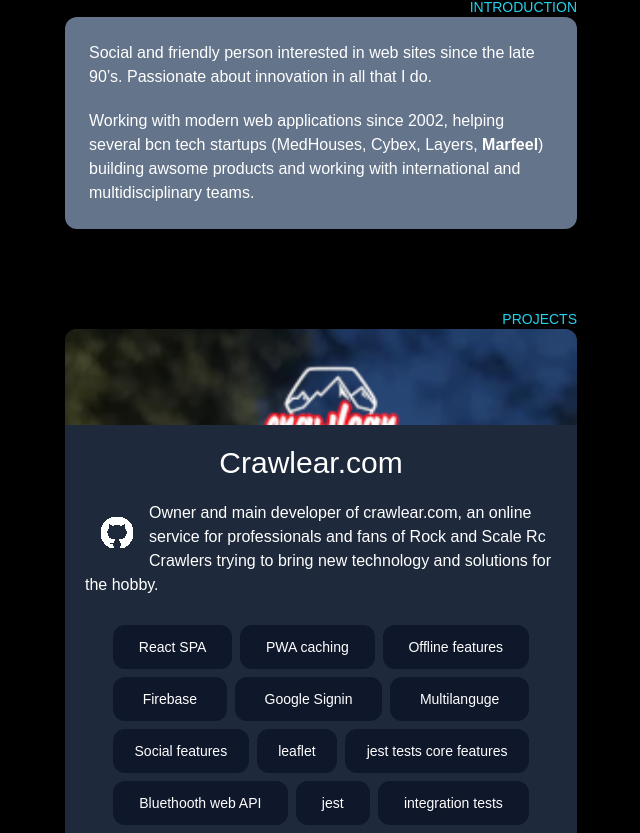
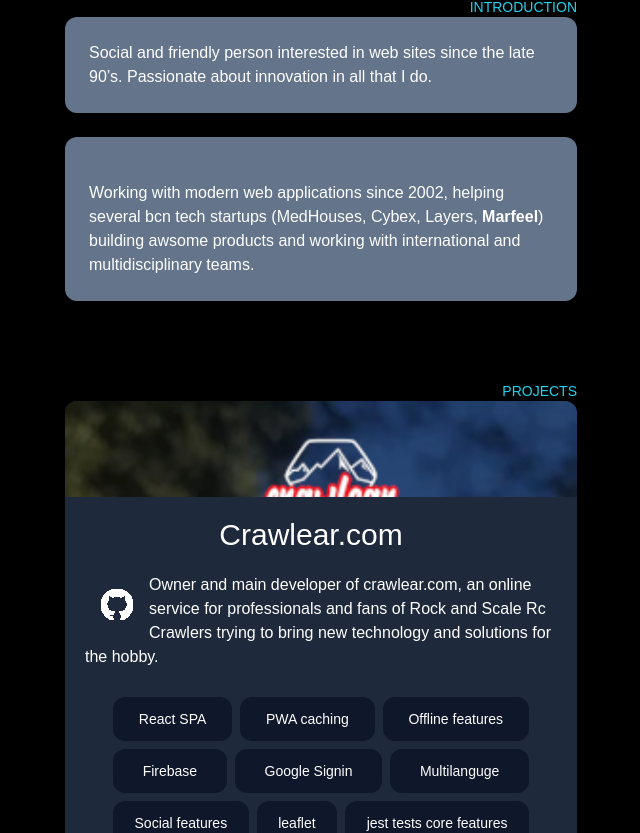
Before and after one commit to neuroflip/flatline-website, a Next.js app: page / in a window 1280 px wide. Shown: the part 434-1267 px from the top of the page, without its empty margins (319-959 px from the left). Built offline with nearby package versions, Linux system fonts and the light colour scheme; a web font is replaced by a local one.

Commit message:
Refactorized the info inside the page (cards, projects and text content)

```diff
--- a/app/page.tsx
+++ b/app/page.tsx
@@ -3,16 +3,11 @@
 import InternalLinks from "./ui/InternalLinks";
 import ObsoleteEngine from "./ui/ObsoleteEngine/ObsoleteEngine";
 import TagCard from "./ui/TagCard";
-import Card from "./ui/Card";
-import Crawlear from "./ui/projects/Crawlear";
-import ProjectObsolete from "./ui/projects/ProjectObsolete";
-import AHX from "./ui/projects/AHX";
 import Title from "./ui/Title";
-import Tunnel from "./ui/projects/Tunnel";
-import Pulgon from "./ui/projects/Pulgon";
-import SpaceTrash from "./ui/projects/SpaceTrash";
-import Tetris from "./ui/projects/Tetris";
-import Portfolio from "./ui/projects/Portfolio";
+import Introduction from "./ui/Introduction";
+import Projects from "./ui/Projects";
+import Experiments from "./ui/Experiments";
+
 
 export default function Home() {
   return (
@@ -30,33 +25,9 @@
       <ContentHeader></ContentHeader>
       <InternalLinks></InternalLinks>
 
-      <div id="introduction">
-        <Title><>INTRODUCTION</></Title>
-        <Card extraClassName="p-6 mt-0">
-          <>
-            <p>Social and friendly person interested in web sites since the late 90’s. Passionate about innovation in all that I do.</p>
-            <p className="mt-5">Working with modern web applications since 2002, helping several bcn tech startups (MedHouses, Cybex, Layers, <b>Marfeel</b>) building awsome products and working with international and multidisciplinary teams.</p>
-          </>
-        </Card>
-      </div>
-      <div id="projects">
-        <Title><>PROJECTS</></Title>
-        <Crawlear></Crawlear>
-        <ProjectObsolete></ProjectObsolete>
-        <Portfolio></Portfolio>
-        <AHX></AHX>
-      </div>
-      <div id="experiments">
-        <Title><>EXPERIMENTS</></Title>
-        <Tunnel></Tunnel>
-        <Pulgon></Pulgon>
-        <SpaceTrash></SpaceTrash>
-        <Tetris></Tetris>
-      </div>
-      <div id="interests">
-        <Title><>INTERESTS</></Title>
-        <TagCard></TagCard>
-      </div>
+      <Introduction></Introduction>
+      <Projects></Projects>
+      <Experiments></Experiments>
     </main>
   );
 }
--- a/app/ui/Card.tsx
+++ b/app/ui/Card.tsx
@@ -1,5 +1,4 @@
 import * as React from 'react'
-import UIIntersector from './UIIntersector'
 
 interface CardProps {
   children: React.JSX.Element,
@@ -8,11 +7,9 @@
 
 function Card ({ children, extraClassName } : CardProps) {
   const baseClassName = 'justify-normal bg-slate-500 rounded-xl mb-6'
-  return <UIIntersector>
-    <div className={`${baseClassName} ${extraClassName}`}>
+  return <div className={`${baseClassName} ${extraClassName}`}>
       { children }
     </div>
-  </UIIntersector>
 }
 
 export default Card
--- /dev/null
+++ b/app/ui/Experiments.tsx
@@ -0,0 +1,18 @@
+import * as React from 'react'
+import Title from './Title'
+import Crawlear from './projects/Crawlear'
+import ProjectObsolete from './projects/ProjectObsolete'
+import Portfolio from './projects/Portfolio'
+import AHX from './projects/AHX'
+
+function Experiments() {
+  return <div id="projects">
+    <Title><>PROJECTS</></Title>
+    <Crawlear></Crawlear>
+    <ProjectObsolete></ProjectObsolete>
+    <Portfolio></Portfolio>
+    <AHX></AHX>
+  </div>
+}
+
+export default Experiments
--- /dev/null
+++ b/app/ui/Interests.tsx
@@ -0,0 +1,12 @@
+import * as React from 'react'
+import Title from './Title'
+import TagCard from './TagCard'
+
+function Interests() {
+  return <div id="interests">
+    <Title><>INTERESTS</></Title>
+    <TagCard></TagCard>
+  </div>
+}
+
+export default Interests
--- /dev/null
+++ b/app/ui/Introduction.tsx
@@ -0,0 +1,17 @@
+import * as React from 'react'
+import Title from './Title'
+import Card from './Card'
+
+function Introduction() {
+  return <div id="introduction">
+    <Title><>INTRODUCTION</></Title>
+    <Card extraClassName="p-6 mt-0">
+        <p>Social and friendly person interested in web sites since the late 90’s. Passionate about innovation in all that I do.</p>
+      </Card>
+      <Card extraClassName="p-6 mt-0">
+          <p className="mt-5">Working with modern web applications since 2002, helping several bcn tech startups (MedHouses, Cybex, Layers, <b>Marfeel</b>) building awsome products and working with international and multidisciplinary teams.</p>
+    </Card>
+  </div>
+}
+
+export default Introduction
--- /dev/null
+++ b/app/ui/Projects.tsx
@@ -0,0 +1,18 @@
+import * as React from 'react'
+import Title from './Title'
+import Crawlear from './projects/Crawlear'
+import ProjectObsolete from './projects/ProjectObsolete'
+import Portfolio from './projects/Portfolio'
+import AHX from './projects/AHX'
+
+function Projects() {
+  return <div id="projects">
+    <Title><>PROJECTS</></Title>
+    <Crawlear></Crawlear>
+    <ProjectObsolete></ProjectObsolete>
+    <Portfolio></Portfolio>
+    <AHX></AHX>
+  </div>
+}
+
+export default Projects
--- a/app/ui/UIIntersector.tsx
+++ b/app/ui/UIIntersector.tsx
@@ -15,26 +15,16 @@
     threshold: buildThresholdList(),
   }
   const intersectHandler = onIntersect || function (entries, observer) {
-    let prevRatio = 0;
-
     entries.forEach((entry)=>{
       const element = (entry.target as HTMLDivElement)
-      const scaleValue = Math.max(0.95, entry.intersectionRatio)
-
-      if (entry.intersectionRatio > prevRatio) {
-        element.style.scale = `${scaleValue}`
-      }
 
       element.style.opacity = `${entry.intersectionRatio}`
-      prevRatio = entry.intersectionRatio;
     })
   }
 
   React.useEffect(() => {
     const observer = new IntersectionObserver(intersectHandler, options);
-    if (elementRef.current) {
-      elementRef.current.style.scale = "0.8";
-    }
+
     elementRef.current && observer.observe(elementRef.current);
   }, [])
 
--- a/app/ui/projects/Project.tsx
+++ b/app/ui/projects/Project.tsx
@@ -1,6 +1,7 @@
 import * as React from 'react'
 import Card from '../Card'
 import Link from 'next/link'
+import UIIntersector from '../UIIntersector'
 
 interface ProjectProps {
   title: string,
@@ -10,7 +11,8 @@
 }
 
 function Project ( { title, image, linkUrl, children } : ProjectProps ) {
-  return <Card extraClassName='bg-slate-800 p-0'>
+  return <UIIntersector>
+    <Card extraClassName='bg-slate-800 p-0'>
       <div>
         <Link href={linkUrl}>
           <div className="w-full h-24 bg-no-repeat bg-cover rounded-t-xl" style={{ backgroundImage: `url('${image}')` }}></div>
@@ -23,6 +25,7 @@
         { children }
       </div>
     </Card>
+  </UIIntersector>
 }
 
 export default Project
```
Also changed, not shown: 2 other files (tests, documents, lock files or other folders).
